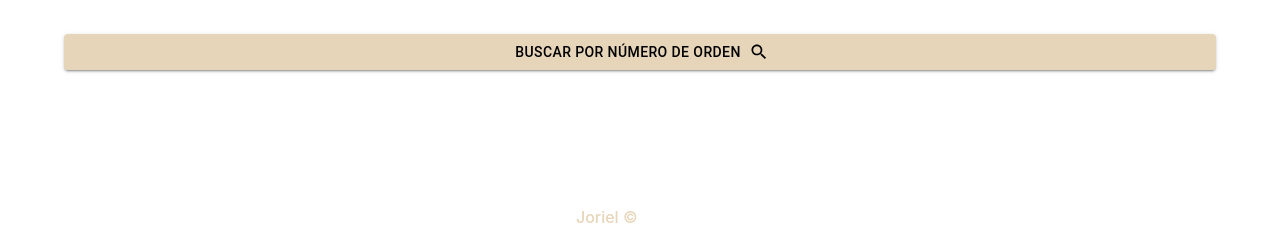
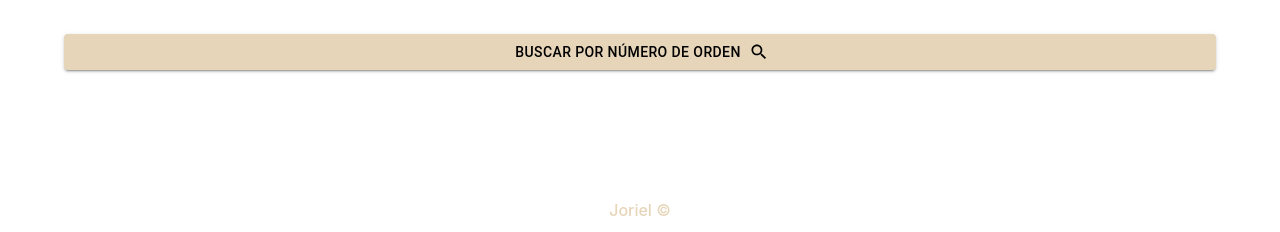
Before and after one commit to jorieldev/order-bits, a React (Vite) app: page / in a window 1280 px wide. Shown: the part 565-797 px from the top of the page. Built offline with nearby package versions, Linux system fonts and the light colour scheme.

Commit message:
[FIX] change style in footer

```diff
--- a/src/index.css
+++ b/src/index.css
@@ -82,7 +82,8 @@ button:focus-visible {
 }
 
 .footer {
-  position: absolute;
-  bottom: 6px;
-  left: 45%;
+  display: flex;
+  justify-content: center;
+  align-items: center;
+  padding-top: 8rem;
 }
```
